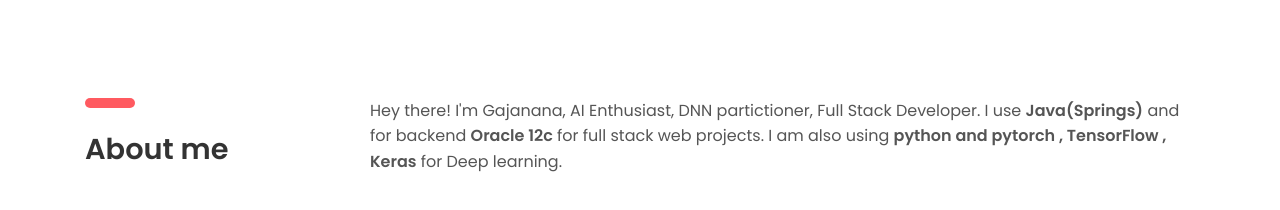
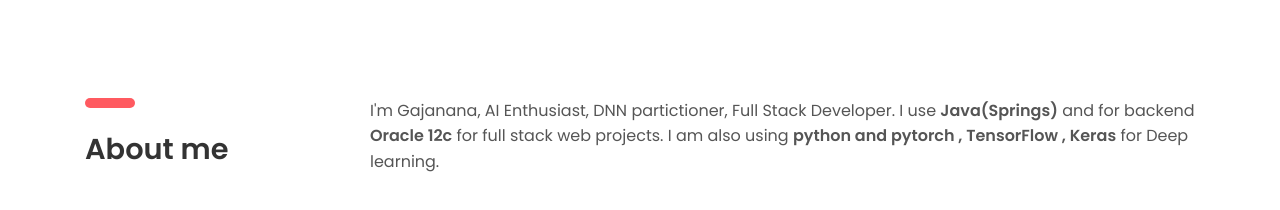
Before and after one commit to Gaju27/Gaju27.github.io, a plain HTML site: page index.html in a window 1280 px wide. Shown: the part 590-800 px from the top of the page. Drawn offline with Linux system fonts and the light colour scheme; files whose address does not match are found by name.

Commit message:
Update index.html

```diff
--- a/index.html
+++ b/index.html
@@ -110,7 +110,7 @@
           </div>
         </div>
         <div class="col-sm-12 col-md-9">
-          <p class="margin-b-50 font-black">Hey there! I'm Gajanana, AI Enthusiast, DNN partictioner, Full Stack Developer. I use <b>Java(Springs)</b> and for backend <b>Oracle 12c</b> for full stack web projects. I am also using <b> python and  pytorch , TensorFlow ,  Keras</b> for Deep learning.</p>
+          <p class="margin-b-50 font-black">I'm Gajanana, AI Enthusiast, DNN partictioner, Full Stack Developer. I use <b>Java(Springs)</b> and for backend <b>Oracle 12c</b> for full stack web projects. I am also using <b> python and  pytorch , TensorFlow ,  Keras</b> for Deep learning.</p>
         </div>
       </div>
       <br>
```
